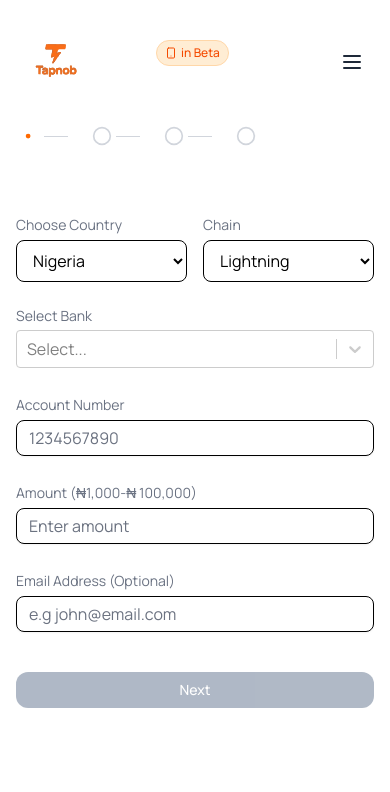
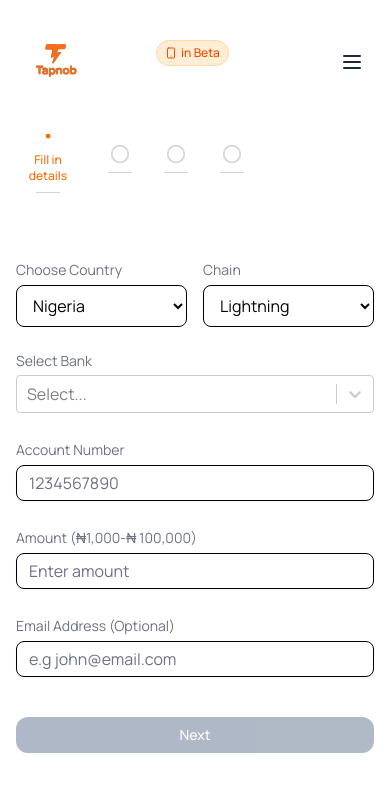
Before and after one commit to Reala-Innovation/tapnob-web, a Next.js app: page /app in a window 390 px wide. Shown: the top 792 px of the page. Built offline with nearby package versions, Linux system fonts and the light colour scheme; no server answers.

Commit message:
chore:fixed visula indicatro on mobile

```diff
--- a/app/app/(components)/sections/visual-indicator.tsx
+++ b/app/app/(components)/sections/visual-indicator.tsx
@@ -14,15 +14,17 @@ interface Props {
 const VisualStepper = ({ currentStep, steps }: Props) => {
   return (
     <>
-
       <div className="flex justify-center gap-6 items-center md:hidden mb-6">
-        {steps.map((_, index) => {
+        {steps.map((step, index) => {
           const stepNumber = index + 1;
           const isCompleted = stepNumber < currentStep;
           const isActive = stepNumber === currentStep;
 
           return (
-            <div key={index} className="flex items-center gap-1">
+            <div
+              key={index}
+              className="flex flex-col items-center gap-1 min-w-[32px]"
+            >
               <motion.div
                 initial={{ scale: 0.9 }}
                 animate={{ scale: isActive ? 1.2 : 1 }}
@@ -38,14 +40,20 @@ const VisualStepper = ({ currentStep, steps }: Props) => {
               </motion.div>
 
 
-              {index !== steps.length - 1 && (
-                <div className="w-6 h-px bg-gray-300" />
+              {isActive && (
+                <p className="text-xs text-orange-500 font-medium text-center max-w-[64px]">
+                  {step.title}
+                </p>
+              )}
+
+
+              {index !== steps.length && (
+                <div className="w-6 h-px bg-gray-300 mt-1" />
               )}
             </div>
           );
         })}
       </div>
-
 
       <div className="hidden md:flex flex-col gap-10 pt-4 pr-4 border-r border-gray-200 min-w-[160px]">
         {steps.map((step, index) => {
@@ -56,7 +64,6 @@ const VisualStepper = ({ currentStep, steps }: Props) => {
           return (
             <div key={index} className="flex items-start gap-3 relative">
               <div className="flex flex-col items-center">
-
                 <motion.div
                   initial={{ scale: 0.9 }}
                   animate={{ scale: isActive ? 1.1 : 1 }}
@@ -70,7 +77,6 @@ const VisualStepper = ({ currentStep, steps }: Props) => {
                     <Circle className="text-gray-300 w-4 h-4" />
                   )}
                 </motion.div>
-
 
                 {index !== steps.length - 1 && (
                   <div className="w-px flex-1 bg-gray-200 mt-1 mb-1" />
```
